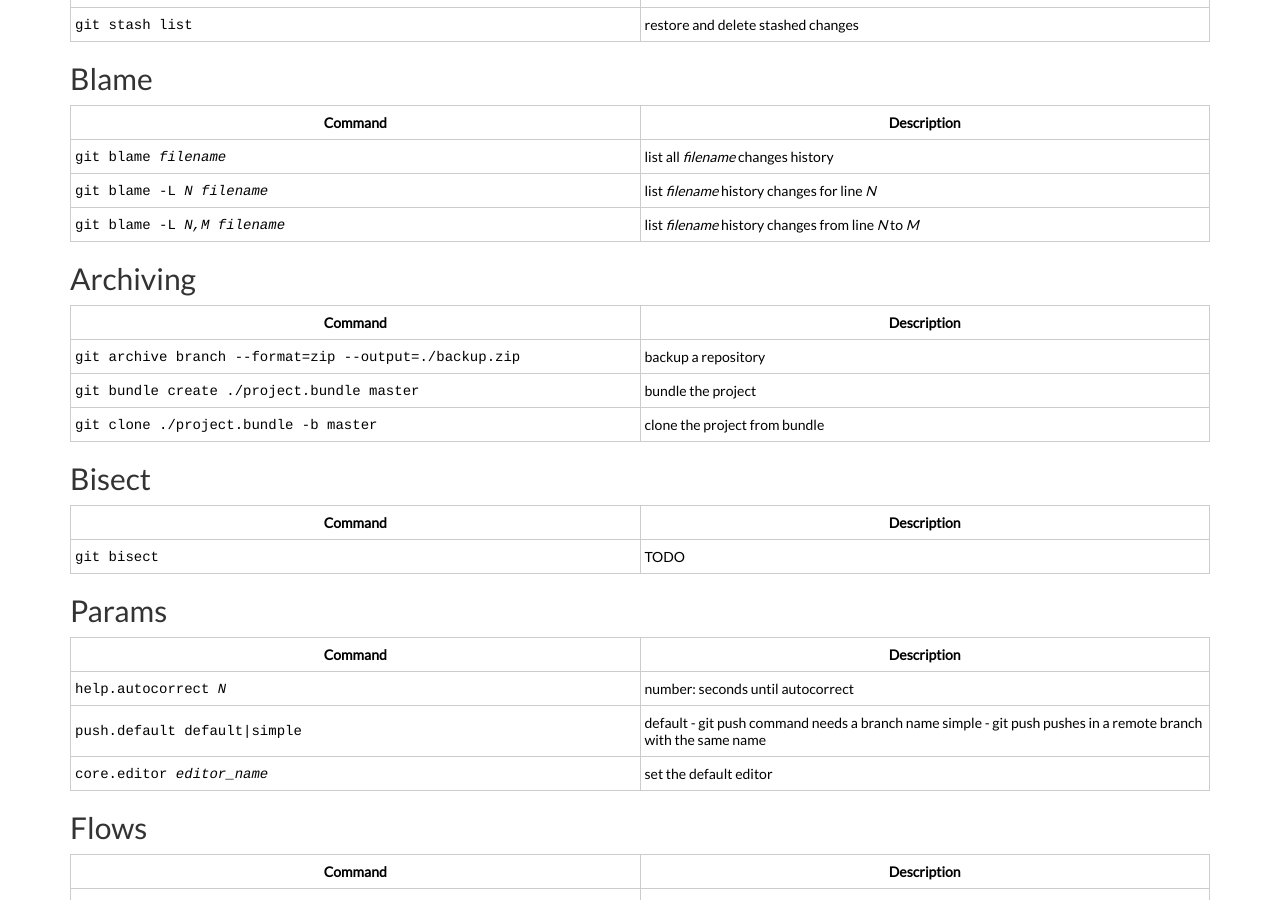
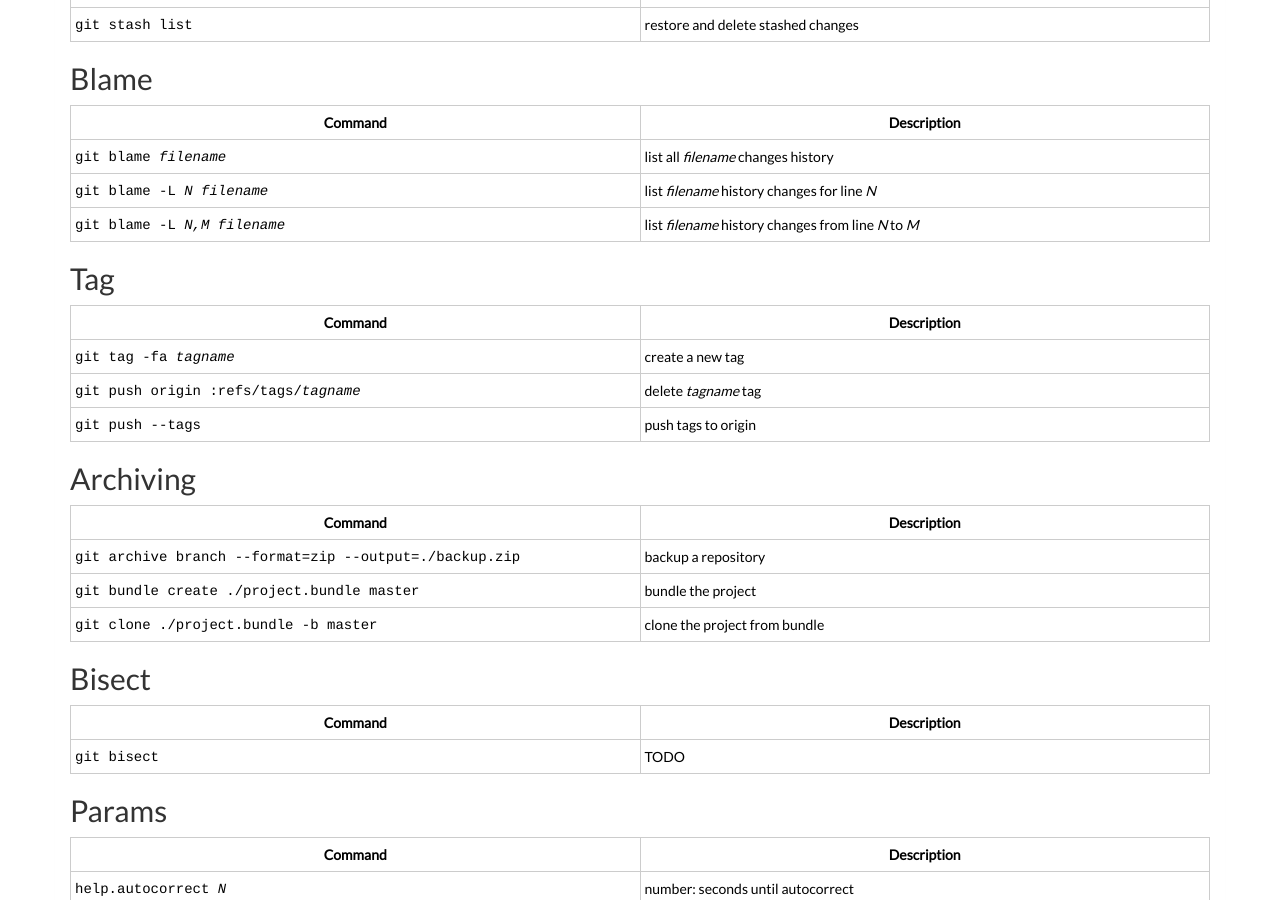
Before and after one commit to nicolafiorillo/nicolafiorillo.github.io, a Jekyll site: the page built from _notes/2019-08-09-git.md, in a window 1280 px wide and 900 px high, scrolled down 4559 px. Built offline with Jekyll 4.4.1, drawn with Linux system fonts in a browser that asks for light colours; nearby versions of some CDN libraries; comment, search, counter and statistics services are not loaded; some of the changed text lies outside the part shown.

Commit message:
Git tags.

```diff
--- a/_notes/2019-08-09-git.md
+++ b/_notes/2019-08-09-git.md
@@ -920,6 +920,45 @@ git log origin/master..<i>master</i></span></p>
   </tbody>
 </table>
 
+## Tag
+
+<table cellspacing="0" cellpadding="0">
+  <tbody>
+    <tr>
+      <th valign="middle" class="command">
+        <p class="header"><span>Command</span></p>
+      </th>
+      <th valign="middle" class="description">
+        <p class="header"><span>Description</span></p>
+      </th>
+    </tr>
+    <tr>
+      <td valign="middle">
+        <p class="command"><span>git tag -fa <i>tagname</i></span></p>
+      </td>
+      <td valign="middle">
+        <p class="description"><span>create a new tag</span></p>
+      </td>
+    </tr>
+    <tr>
+      <td valign="middle">
+        <p class="command"><span>git push origin :refs/tags/<i>tagname</i></span></p>
+      </td>
+      <td valign="middle">
+        <p class="description"><span>delete <i>tagname</i> tag</span></p>
+      </td>
+    </tr>
+    <tr>
+      <td valign="middle">
+        <p class="command"><span>git push --tags</span></p>
+      </td>
+      <td valign="middle">
+        <p class="description"><span>push tags to origin</span></p>
+      </td>
+    </tr>
+  </tbody>
+</table>
+
 ## Archiving
 
 <table cellspacing="0" cellpadding="0">
```
Also changed, not shown: other parts of _notes/2019-08-09-git.md (+1 -1 lines).
